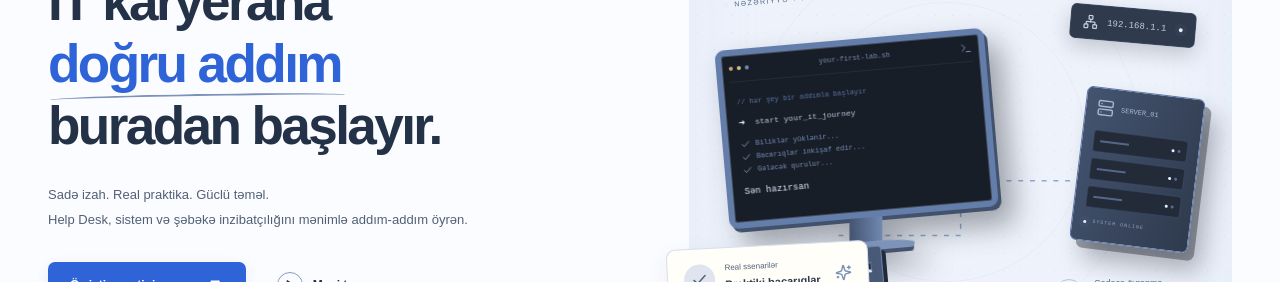
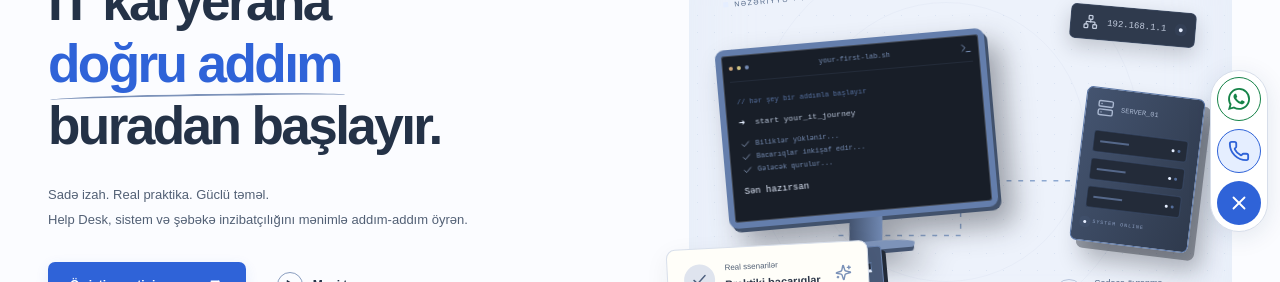
Before and after one commit to NurlanSafarli/ceyhunlms, a React (Vite) app: page / in a window 1280 px wide. Shown: the part 249-531 px from the top of the page. Built offline with nearby package versions, Linux system fonts and the light colour scheme; no server answers.

Commit message:
Unify admin branding and add a responsive floating contact dock

```diff
--- a/src/App.tsx
+++ b/src/App.tsx
@@ -33,7 +33,8 @@ import SocialLinks from './SocialLinks';
 import InstructorGallery from './InstructorGallery';
 import SolutionVisual from './SolutionVisual';
 import LanguagePicker from './LanguagePicker';
-import BrandMark from './BrandMark';
+import BrandIdentity from './BrandIdentity';
+import ContactDock from './ContactDock';
 import { usePreferences, useLocalizedView } from './preferences';
 
 const pagesMode = import.meta.env.MODE === 'pages';
@@ -44,39 +45,13 @@ const courseIcons: Record<string, typeof Headphones> = {
 };
 
 function Brand({ light = false }: { light?: boolean }) {
-  const localize = useLocalizedView();
   const { settings } = useContent();
-  return localize(
-    <a
-      className={`brand ${light ? 'brand-light' : ''}`}
-      href="#home"
-      aria-label={`${settings.brandName} — ana səhifə`}
-    >
-      {settings.logoUrl ? (
-        <img className="brand-image" src={settings.logoUrl} alt="" />
-      ) : (
-        <span className="brand-symbol">
-          <BrandMark />
-        </span>
-      )}
-      <span className="brand-copy">
-        <span className="brand-wordmark">
-          {/tech$/i.test(settings.brandName.trim()) ? (
-            <>
-              {settings.brandName
-                .trim()
-                .replace(/\s*tech$/i, '')
-                .toLowerCase()}
-              <span className="brand-tech">tech</span>
-            </>
-          ) : (
-            settings.brandName
-          )}
-          <span className="brand-dot">.</span>
-        </span>
-        <span className="brand-tagline">INNOVATE | EDUCATE | INTEGRATE</span>
-      </span>
-    </a>,
+  return (
+    <BrandIdentity
+      name={settings.brandName}
+      logoUrl={settings.logoUrl}
+      className={light ? 'brand-light' : ''}
+    />
   );
 }
 
@@ -1269,6 +1244,7 @@ export default function App() {
           </div>
         </div>
       </footer>
+      <ContactDock />
       {privacyOpen && <PrivacyDialog onClose={() => setPrivacyOpen(false)} />}
     </>,
   );
--- /dev/null
+++ b/src/BrandIdentity.tsx
@@ -0,0 +1,42 @@
+import BrandMark from './BrandMark';
+
+export default function BrandIdentity({
+  name = 'Jayhun Tech',
+  logoUrl = '',
+  href = '#home',
+  className = '',
+}: {
+  name?: string;
+  logoUrl?: string;
+  href?: string;
+  className?: string;
+}) {
+  return (
+    <a className={`brand ${className}`} href={href} aria-label={`${name} — ana səhifə`}>
+      {logoUrl ? (
+        <img className="brand-image" src={logoUrl} alt="" />
+      ) : (
+        <span className="brand-symbol">
+          <BrandMark />
+        </span>
+      )}
+      <span className="brand-copy">
+        <span className="brand-wordmark">
+          {/tech$/i.test(name.trim()) ? (
+            <>
+              {name
+                .trim()
+                .replace(/\s*tech$/i, '')
+                .toLowerCase()}
+              <span className="brand-tech">tech</span>
+            </>
+          ) : (
+            name
+          )}
+          <span className="brand-dot">.</span>
+        </span>
+        <span className="brand-tagline">INNOVATE | EDUCATE | INTEGRATE</span>
+      </span>
+    </a>
+  );
+}
--- /dev/null
+++ b/src/ContactDock.tsx
@@ -0,0 +1,39 @@
+import { useState } from 'react';
+import { Phone, MessageCircle, X } from 'lucide-react';
+import SocialLinks from './SocialLinks';
+import { useContent } from './content';
+import { usePreferences } from './preferences';
+
+export default function ContactDock() {
+  const { settings } = useContent();
+  const { t } = usePreferences();
+  const [open, setOpen] = useState(() => window.matchMedia('(min-width: 761px)').matches);
+  return (
+    <aside className={`contact-dock ${open ? 'is-open' : ''}`} aria-label={t('Sürətli əlaqə')}>
+      <div className="contact-dock-links" id="contact-dock-links" hidden={!open}>
+        <SocialLinks />
+        {settings.phone && (
+          <a
+            className="social-link contact-phone"
+            href={`tel:${settings.phone}`}
+            aria-label={`${t('Zəng et')}: ${settings.phoneDisplay}`}
+            title={t('Zəng et')}
+          >
+            <Phone size={22} aria-hidden="true" />
+          </a>
+        )}
+      </div>
+      <button
+        type="button"
+        className="contact-dock-toggle"
+        aria-controls="contact-dock-links"
+        aria-expanded={open}
+        aria-label={t(open ? 'Əlaqə panelini bağla' : 'Əlaqə panelini aç')}
+        title={t(open ? 'Əlaqə panelini bağla' : 'Əlaqə panelini aç')}
+        onClick={() => setOpen((value) => !value)}
+      >
+        {open ? <X size={22} aria-hidden="true" /> : <MessageCircle size={22} aria-hidden="true" />}
+      </button>
+    </aside>
+  );
+}
--- a/src/admin/PagesAdmin.tsx
+++ b/src/admin/PagesAdmin.tsx
@@ -1,6 +1,7 @@
 import { useEffect } from 'react';
-import { ArrowLeft, ArrowRight, Code2, ShieldCheck } from 'lucide-react';
+import { ArrowLeft, ArrowRight, ShieldCheck } from 'lucide-react';
 import './admin.css';
+import BrandIdentity from '../BrandIdentity';
 
 export default function PagesAdmin() {
   const adminUrl = import.meta.env.VITE_ADMIN_URL || '';
@@ -13,9 +14,7 @@ export default function PagesAdmin() {
         <ArrowLeft size={16} /> Sayta qayıt
       </a>
       <div className="ad-login-card">
-        <div className="ad-login-logo">
-          <Code2 size={29} />
-        </div>
+        <BrandIdentity href={import.meta.env.BASE_URL} className="ad-brand-identity" />
         <span className="ad-eyebrow">JAYHUN TECH / İDARƏETMƏ</span>
         <h1>
           Admin panel<span>.</span>
--- a/src/admin/admin.css
+++ b/src/admin/admin.css
@@ -1830,3 +1830,42 @@
   border: 1px solid #d5dce9;
   border-radius: 8px;
 }
+
+.ad-app,
+.ad-login,
+.ad-loading-screen {
+  --accent: #2f63d8;
+  --accent-hover: #2452bc;
+  --accent-soft: #edf3ff;
+  --ink: #243247;
+  --canvas: #fbfcff;
+}
+.ad-brand-identity {
+  font-size: 23px;
+  margin-bottom: 28px;
+}
+.ad-sidebar > .ad-brand-identity {
+  margin: 0 10px 24px;
+}
+.ad-brand-identity .brand-tagline {
+  font-size: 7px;
+  letter-spacing: 0.5px;
+}
+.ad-primary,
+.ad-primary:hover {
+  background: #2f63d8;
+  border-color: #2f63d8;
+  color: #fff;
+}
+.ad-sidebar nav > .ad-nav-active {
+  background: #edf3ff;
+  color: #2f63d8;
+}
+
+.ad-sidebar {
+  overflow-y: auto;
+  overscroll-behavior: contain;
+}
+.ad-sidebar > * {
+  flex-shrink: 0;
+}
--- a/src/appearance.css
+++ b/src/appearance.css
@@ -960,3 +960,73 @@
 [data-theme='dark'] .brand-dot {
   color: #fd6a02;
 }
+
+.contact-dock {
+  position: fixed;
+  z-index: 35;
+  right: max(12px, env(safe-area-inset-right));
+  top: 50%;
+  transform: translateY(-50%);
+  display: flex;
+  flex-direction: column;
+  gap: 8px;
+  padding: 6px;
+  border: 1px solid var(--line);
+  border-radius: 30px;
+  background: var(--surface);
+  box-shadow: 0 5px 24px #172f541a;
+}
+.contact-dock-links,
+.contact-dock .social-links {
+  display: flex;
+  flex-direction: column;
+  gap: 8px;
+  margin: 0;
+}
+.contact-dock-links[hidden] {
+  display: none;
+}
+.contact-dock .social-link,
+.contact-dock-toggle {
+  width: 44px;
+  height: 44px;
+  border-radius: 50%;
+  display: grid;
+  place-items: center;
+}
+.contact-dock .social-link {
+  transition:
+    background 150ms,
+    color 150ms;
+  transform: none;
+}
+.contact-dock .contact-phone {
+  color: #2f63d8;
+  background: var(--accent-soft);
+}
+.contact-dock-toggle {
+  color: #fff;
+  background: #2f63d8;
+  border: 0;
+  cursor: pointer;
+}
+.contact-dock-toggle:hover {
+  background: #2452bc;
+}
+@media (max-width: 760px) {
+  .contact-dock {
+    top: auto;
+    bottom: max(16px, env(safe-area-inset-bottom));
+    transform: none;
+    right: 10px;
+  }
+}
+@media (prefers-reduced-motion: reduce) {
+  .contact-dock .social-link {
+    transition: none;
+  }
+}
+
+[data-theme='dark'] .contact-dock .contact-phone {
+  color: #9cbeff;
+}
--- a/src/locales/en.json
+++ b/src/locales/en.json
@@ -291,5 +291,9 @@
   "Mağazalar üçün Satış Proqramları": "Retail Sales Software",
   "Pərakəndə satış obyektləri və marketlər üçün POS sistemləri, barkod proqramları, kassa aparatları və anbar uçotu həllərinin tətbiqi.": "POS systems, barcode software, cash registers and inventory management solutions for retail stores and markets.",
   "Digər İT Həllər": "Other IT Solutions",
-  "Biznesinizin xüsusi tələblərinə uyğun fərdiləşdirilmiş digər texniki təminat və İT xidmətləri.": "Customized technical solutions and IT services tailored to the specific needs of your business."
+  "Biznesinizin xüsusi tələblərinə uyğun fərdiləşdirilmiş digər texniki təminat və İT xidmətləri.": "Customized technical solutions and IT services tailored to the specific needs of your business.",
+  "Sürətli əlaqə": "Quick contact",
+  "Zəng et": "Call",
+  "Əlaqə panelini bağla": "Close contact panel",
+  "Əlaqə panelini aç": "Open contact panel"
 }
--- a/src/locales/ru.json
+++ b/src/locales/ru.json
@@ -291,5 +291,9 @@
   "Mağazalar üçün Satış Proqramları": "Программы для розничной торговли",
   "Pərakəndə satış obyektləri və marketlər üçün POS sistemləri, barkod proqramları, kassa aparatları və anbar uçotu həllərinin tətbiqi.": "Внедрение POS-систем, программ для штрихкодов, кассовых аппаратов и решений для складского учёта в магазинах и маркетах.",
   "Digər İT Həllər": "Другие ИТ-решения",
-  "Biznesinizin xüsusi tələblərinə uyğun fərdiləşdirilmiş digər texniki təminat və İT xidmətləri.": "Индивидуальные технические решения и ИТ-услуги с учётом особых потребностей вашего бизнеса."
+  "Biznesinizin xüsusi tələblərinə uyğun fərdiləşdirilmiş digər texniki təminat və İT xidmətləri.": "Индивидуальные технические решения и ИТ-услуги с учётом особых потребностей вашего бизнеса.",
+  "Sürətli əlaqə": "Быстрая связь",
+  "Zəng et": "Позвонить",
+  "Əlaqə panelini bağla": "Закрыть панель связи",
+  "Əlaqə panelini aç": "Открыть панель связи"
 }
```
Also changed, not shown: src/admin/Admin.tsx (+8 -10 lines), 1 other file (tests, documents, lock files or other folders).
